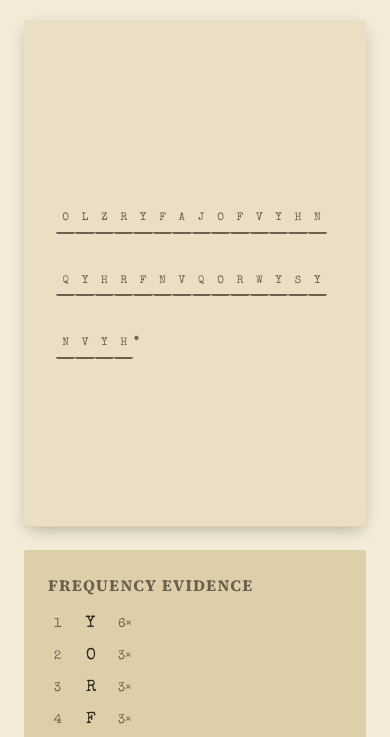
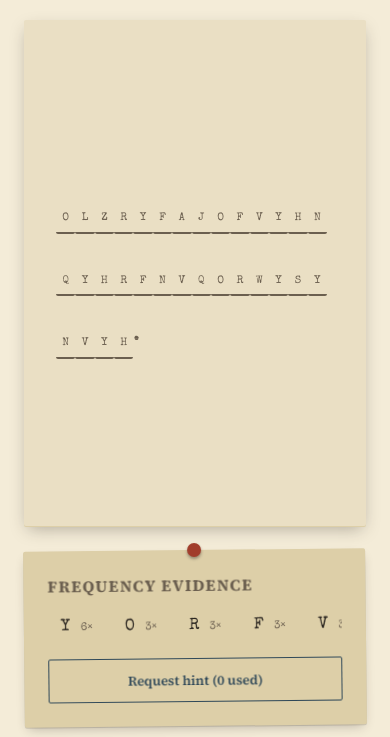
Before and after one commit to ctkrug/chrono-cipher, a website built with Vite: page index.html in a window 390 px wide. Shown: the part 102-839 px from the top of the page. Built offline with nearby package versions, Linux system fonts and the light colour scheme.

Commit message:
style(ui): pin evidence board as a case-notes panel
Adds a slight rotation and a pin dot to read as a note pinned beside the
case file, per docs/DESIGN.md's layout intent, and collapses the
frequency list into a horizontal scroller below the 900px breakpoint so
it docks beneath the document on phone instead of stacking vertically.

```diff
--- a/src/style.css
+++ b/src/style.css
@@ -226,9 +226,27 @@ button.dossier__cell:active {
 }
 
 .dossier__evidence {
+  position: relative;
   background: var(--surface-2);
   border-radius: var(--radius);
   padding: var(--space-3);
+  box-shadow:
+    0 1px 0 rgba(43, 38, 32, 0.15),
+    0 5px 12px -4px rgba(43, 38, 32, 0.3);
+  transform: rotate(-0.6deg);
+}
+
+.dossier__evidence::before {
+  content: '';
+  position: absolute;
+  top: -7px;
+  left: 50%;
+  width: 14px;
+  height: 14px;
+  transform: translateX(-50%);
+  border-radius: 50%;
+  background: var(--accent);
+  box-shadow: 0 2px 3px rgba(43, 38, 32, 0.4);
 }
 
 .dossier__evidence h2 {
@@ -244,28 +262,58 @@ button.dossier__cell:active {
   margin: 0;
   padding: 0;
   display: flex;
-  flex-direction: column;
+  flex-direction: row;
   gap: var(--space-1);
+  overflow-x: auto;
   font-family: var(--font-display);
+  scrollbar-color: var(--accent-support) transparent;
 }
 
 .evidence__item {
   display: grid;
-  grid-template-columns: 1.5em 1.5em 1fr 1.5em;
+  grid-template-columns: 1.2em 1.2em;
+  grid-template-rows: auto auto;
+  flex: 0 0 auto;
   align-items: center;
-  gap: var(--space-1);
-  padding: 4px 6px;
+  justify-items: center;
+  gap: 2px;
+  padding: 6px 8px;
   border-radius: var(--radius);
 }
 
+@media (min-width: 900px) {
+  .evidence__list {
+    flex-direction: column;
+    overflow-x: visible;
+  }
+
+  .evidence__item {
+    grid-template-columns: 1.5em 1.5em 1fr 1.5em;
+    grid-template-rows: auto;
+    justify-items: stretch;
+    width: 100%;
+  }
+}
+
 .evidence__rank {
+  display: none;
   color: var(--text-muted);
   font-size: 0.8em;
 }
 
 .evidence__count {
   color: var(--text-muted);
-  font-size: 0.8em;
+  font-size: 0.7em;
+}
+
+@media (min-width: 900px) {
+  .evidence__rank {
+    display: inline;
+  }
+
+  .evidence__count {
+    font-size: 0.8em;
+  }
 }
 
 .evidence__guess {
```
